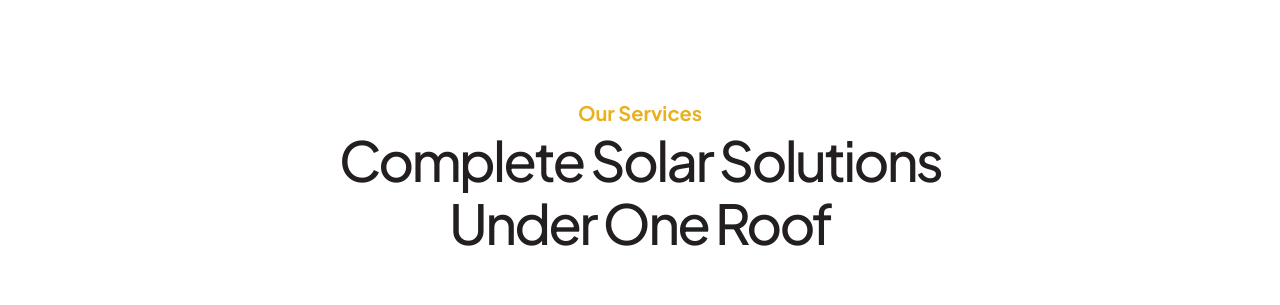
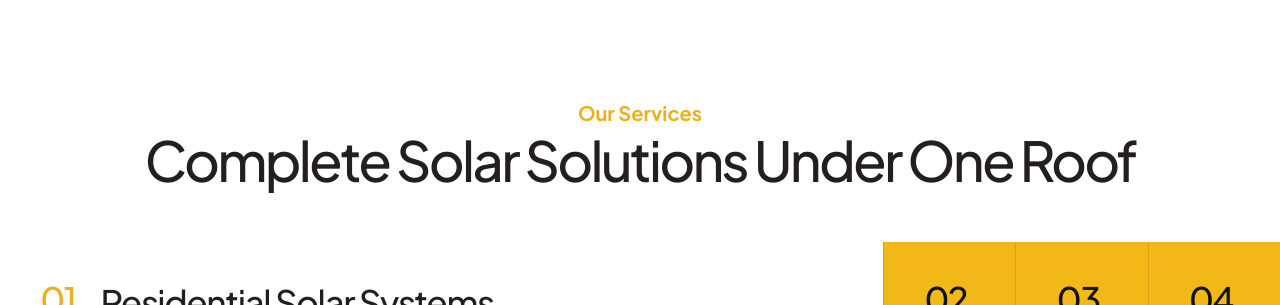
Before and after one commit to nikhilkumar202002/GPS-SOLAR, a Next.js app: page / in a window 1280 px wide. Shown: the part 2120-2425 px from the top of the page. Built offline with nearby package versions, Linux system fonts and the light colour scheme.

Commit message:
refactor: update whitespace handling in heading for improved layout and readability

```diff
--- a/app/component/sections/ServiceSection.module.css
+++ b/app/component/sections/ServiceSection.module.css
@@ -26,7 +26,7 @@
   font-weight: 500;
   line-height: 1.15;
   letter-spacing: -0.05em;
-  white-space: pre-line;
+  white-space: nowrap;
 }
 
 .accordion {
@@ -374,6 +374,7 @@
 
   .heading {
     font-size: clamp(2.2rem, 8vw, 3rem);
+    white-space: normal;
   }
 
   .accordion {
--- a/app/component/sections/ServiceSection.tsx
+++ b/app/component/sections/ServiceSection.tsx
@@ -65,8 +65,7 @@ const ServiceSection = () => {
           <div className={styles.header}>
             <p className={styles.eyebrow}>Our Services</p>
             <h2 id="services-heading" className={styles.heading}>
-              Complete Solar Solutions
-              {"\n"}Under One Roof
+              Complete Solar Solutions Under One Roof
             </h2>
           </div>
         </div>
```
